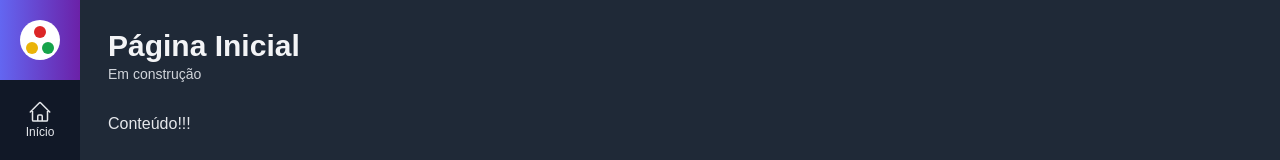
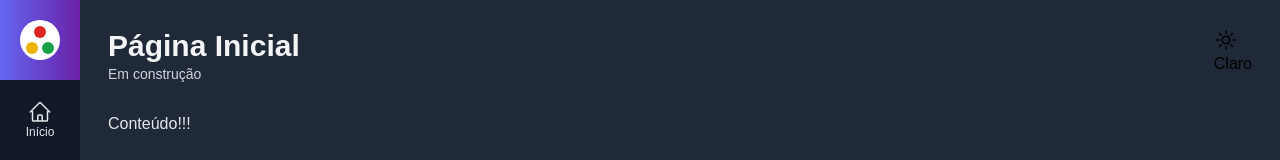
Before and after one commit to adormundo/nextjs-admin-template, a Next.js app: page / in a window 1280 px wide. Shown: the top 160 px of the page. Built offline with nearby package versions, Linux system fonts and the light colour scheme.

Commit message:
Botão AlternarTema #1

```diff
--- a/src/components/icons/index.tsx
+++ b/src/components/icons/index.tsx
@@ -67,3 +67,37 @@
     />
   </svg>
 );
+
+export const IconeSol = (
+  <svg
+    xmlns="http://www.w3.org/2000/svg"
+    fill="none"
+    viewBox="0 0 24 24"
+    strokeWidth={1.5}
+    stroke="currentColor"
+    className="w-6 h-6"
+  >
+    <path
+      strokeLinecap="round"
+      strokeLinejoin="round"
+      d="M12 3v2.25m6.364.386l-1.591 1.591M21 12h-2.25m-.386 6.364l-1.591-1.591M12 18.75V21m-4.773-4.227l-1.591 1.591M5.25 12H3m4.227-4.773L5.636 5.636M15.75 12a3.75 3.75 0 11-7.5 0 3.75 3.75 0 017.5 0z"
+    />
+  </svg>
+);
+
+export const IconeLua = (
+  <svg
+    xmlns="http://www.w3.org/2000/svg"
+    fill="none"
+    viewBox="0 0 24 24"
+    strokeWidth={1.5}
+    stroke="currentColor"
+    className="w-6 h-6"
+  >
+    <path
+      strokeLinecap="round"
+      strokeLinejoin="round"
+      d="M21.752 15.002A9.718 9.718 0 0118 15.75c-5.385 0-9.75-4.365-9.75-9.75 0-1.33.266-2.597.748-3.752A9.753 9.753 0 003 11.25C3 16.635 7.365 21 12.75 21a9.753 9.753 0 009.002-5.998z"
+    />
+  </svg>
+);
--- /dev/null
+++ b/src/components/template/BotaoAlternarTema.tsx
@@ -0,0 +1,19 @@
+import { IconeSol } from '../icons';
+
+interface BotaoAlternarTemaProps {
+  tema?: string;
+  alternarTema?: () => void;
+}
+
+export default function BotaoAlternarTema(props: BotaoAlternarTemaProps) {
+  return props.tema === 'dark' ? (
+    <div onClick={props.alternarTema} className={``}>
+      <div className={``}>{IconeSol}</div>
+      <div className={``}>
+        <span>Claro</span>
+      </div>
+    </div>
+  ) : (
+    <div></div>
+  );
+}
--- a/src/components/template/Cabecalho.tsx
+++ b/src/components/template/Cabecalho.tsx
@@ -1,3 +1,5 @@
+import useAppData from '../../data/hook/useAppData';
+import BotaoAlternarTema from './BotaoAlternarTema';
 import Titulo from './Titulo';
 
 interface CabecalhoProps {
@@ -6,9 +8,14 @@
 }
 
 export default function Cabecalho(props: CabecalhoProps) {
+  const { tema, alternarTema } = useAppData();
+
   return (
-    <div>
+    <div className={`flex`}>
       <Titulo titulo={props.titulo} subtitulo={props.subtitulo} />
+      <div className={`flex flex-grow justify-end`}>
+        <BotaoAlternarTema tema={tema} alternarTema={alternarTema} />
+      </div>
     </div>
   );
 }
```
